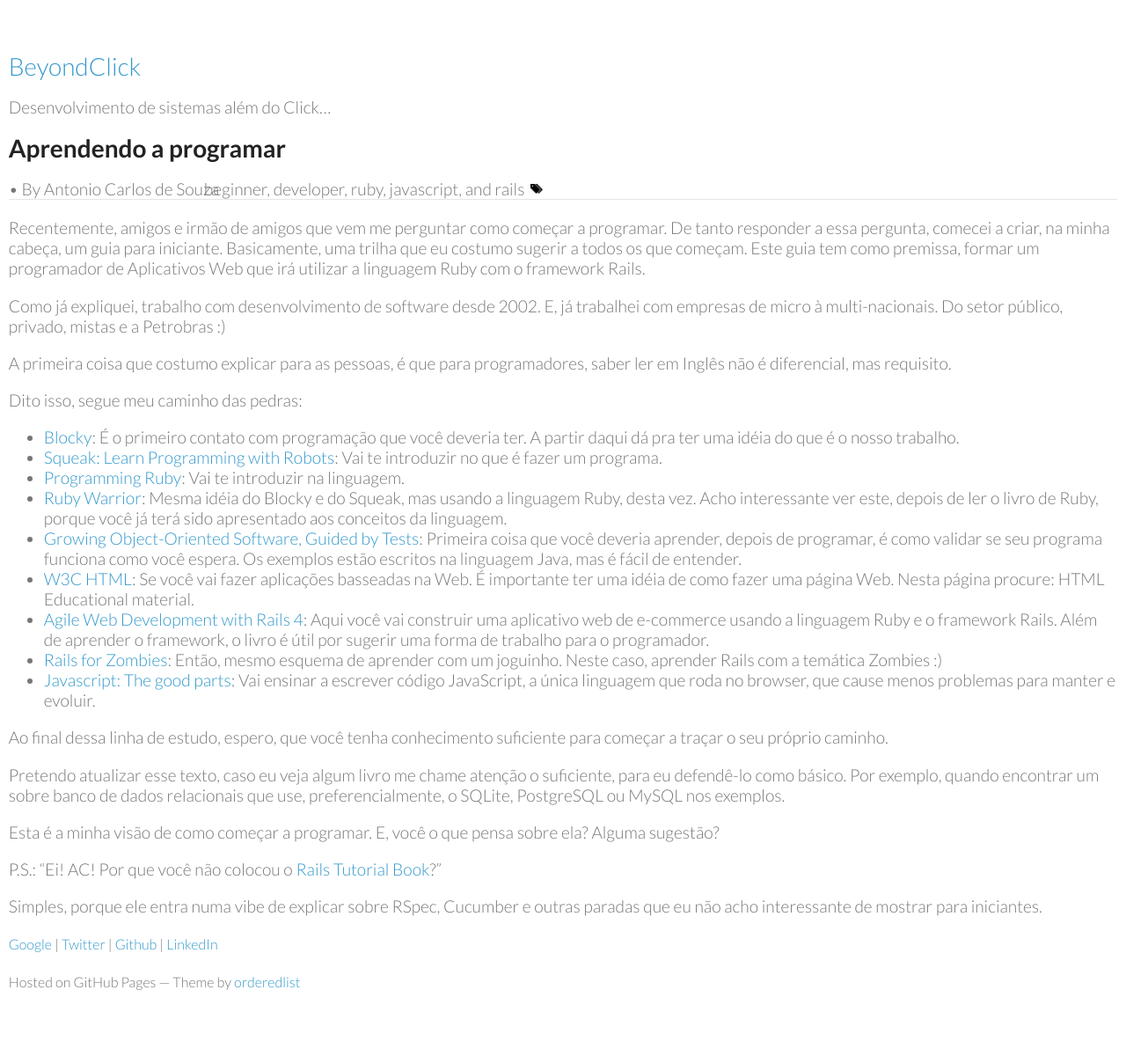
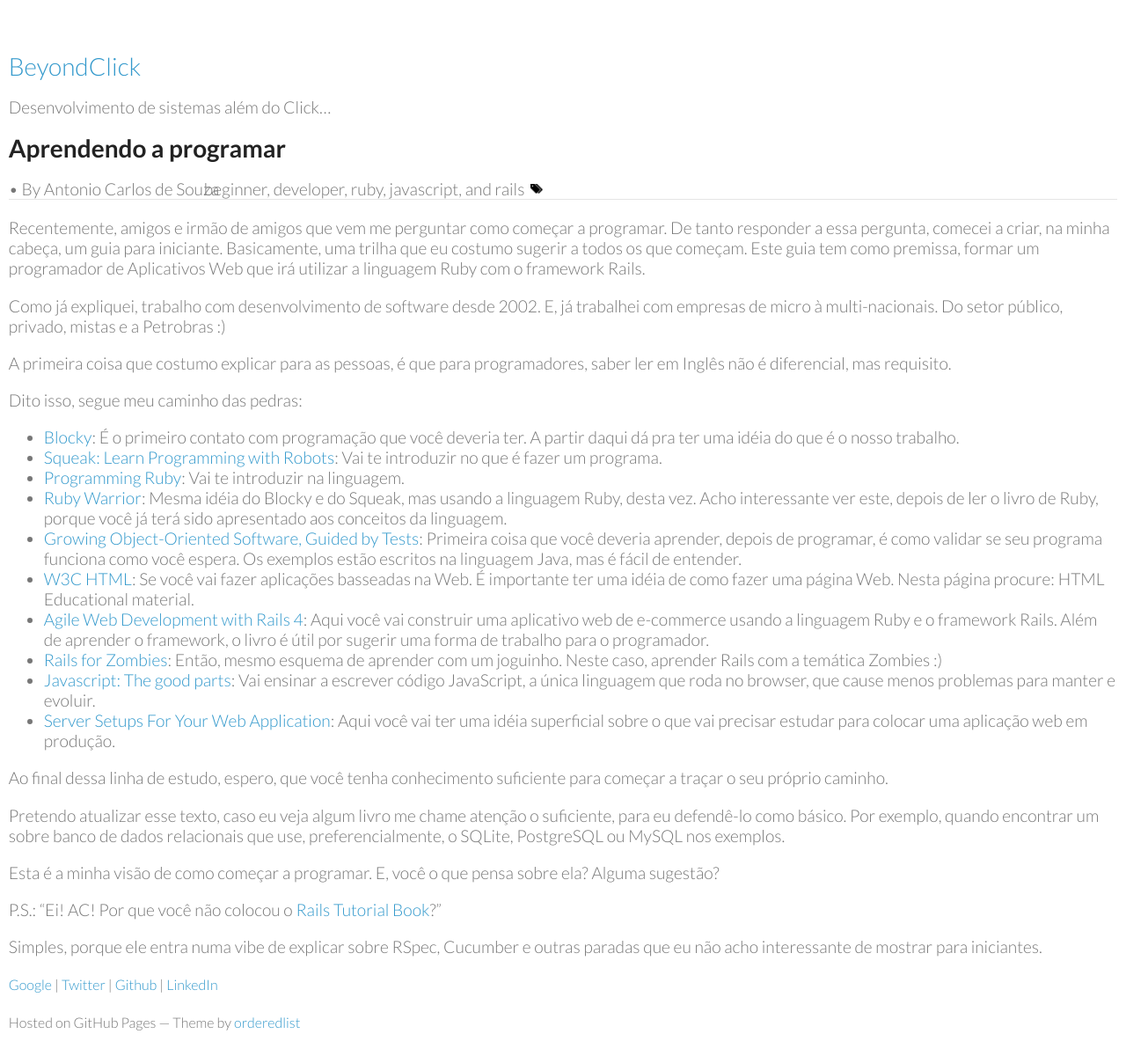
Before and after one commit to acdesouza/acdesouza.github.io, a Jekyll site: the page built from _posts/2013-11-28-aprendendo-a-programar.md, in a window 1280 px wide. Shown: the whole page at 88% size. Built offline with Jekyll 4.4.1, drawn with Linux system fonts in a browser that asks for light colours; Markdown is read by kramdown in place of the engine named in the settings; comment, search, counter and statistics services are not loaded; before the commit the page ends 1154 px from its top, so only the background shows below that.

Commit message:
[Post][Updte]: Adiciona tópico sonbre infra-estrutura.

```diff
--- a/_posts/2013-11-28-aprendendo-a-programar.md
+++ b/_posts/2013-11-28-aprendendo-a-programar.md
@@ -27,6 +27,7 @@
  * [Agile Web Development with Rails 4](http://pragprog.com/book/rails4/agile-web-development-with-rails-4): Aqui você vai construir uma aplicativo web de e-commerce usando a linguagem Ruby e o framework Rails. Além de aprender o framework, o livro é útil por sugerir uma forma de trabalho para o programador.
  * [Rails for Zombies](http://railsforzombies.org/): Então, mesmo esquema de aprender com um joguinho. Neste caso, aprender Rails com a temática Zombies :)
  * [Javascript: The good parts](http://www.amazon.com.br/dp/B0026OR2ZY): Vai ensinar a escrever código JavaScript, a única linguagem que roda no browser, que cause menos problemas para manter e evoluir.
+ * [Server Setups For Your Web Application](https://www.digitalocean.com/community/articles/5-common-server-setups-for-your-web-application): Aqui você vai ter uma idéia superficial sobre o que vai precisar estudar para colocar uma aplicação web em produção.
 
 Ao final dessa linha de estudo, espero, que você tenha conhecimento suficiente para começar a traçar o seu próprio caminho.
 
```
